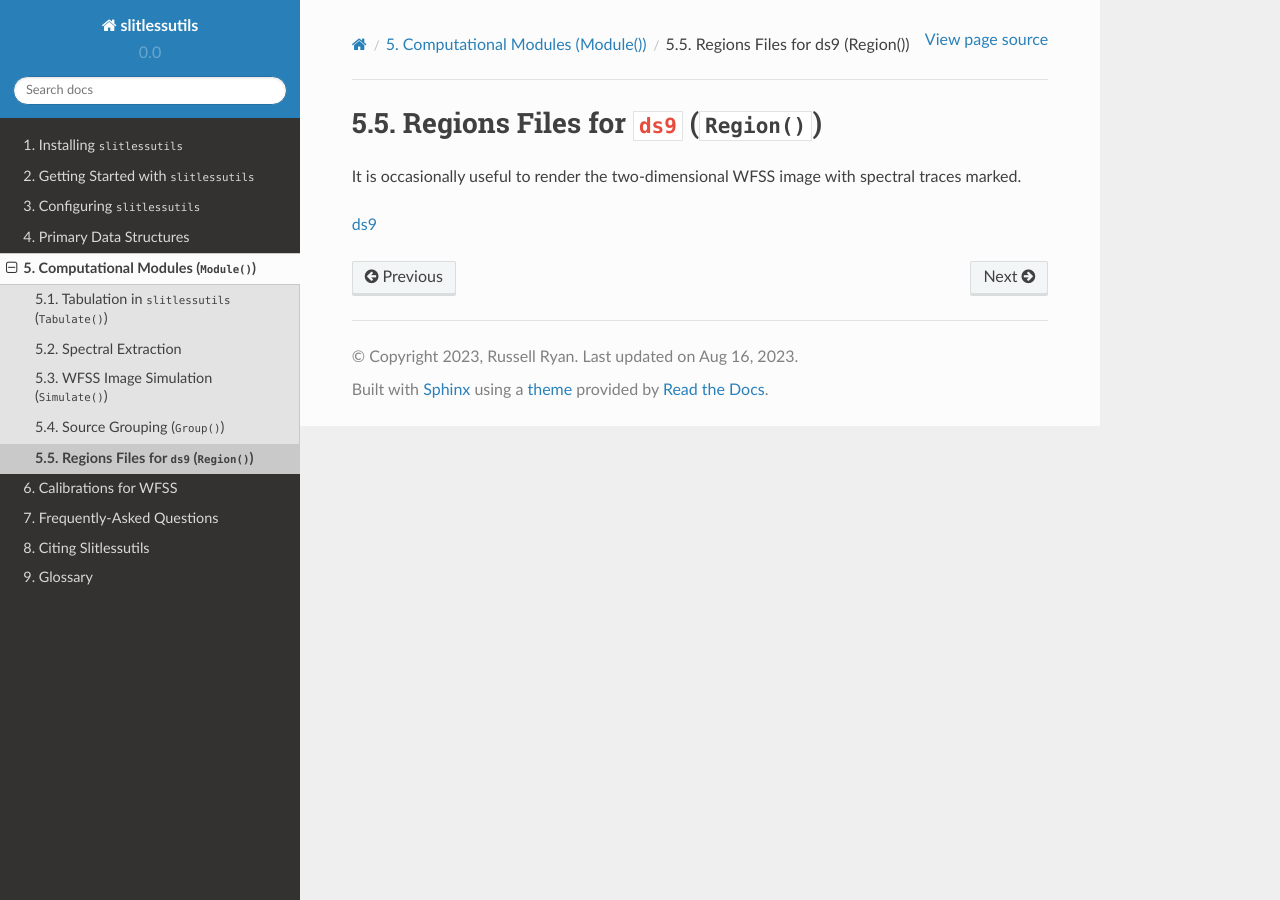
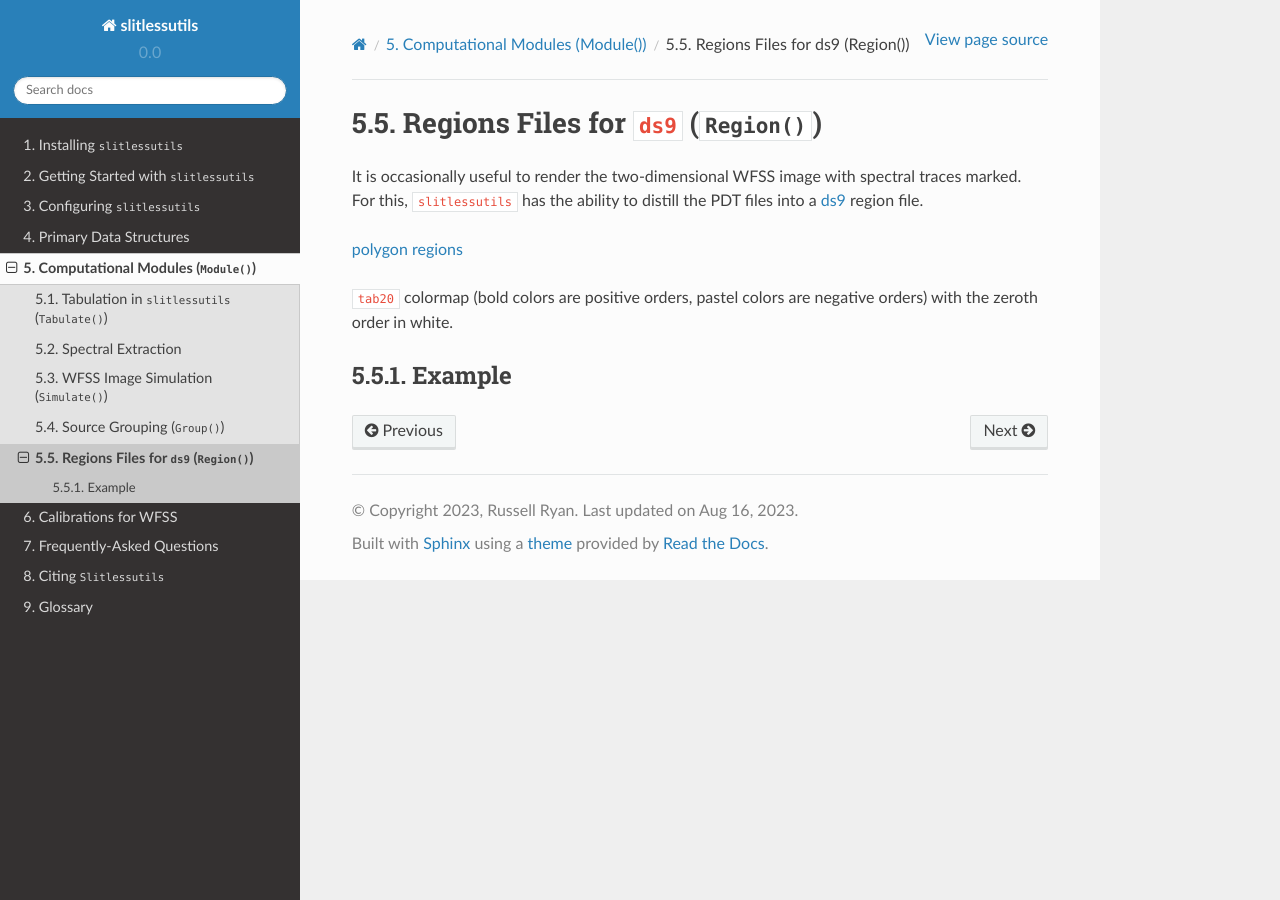
Before and after one commit to spacetelescope/slitlessutils, a Sphinx documentation site: the page built from docs/regions.rst, in a window 1280 px wide. Built offline with Sphinx 7.4.7 and the Read the Docs theme 2.0.0, drawn with Linux system fonts in a browser that asks for light colours.

```diff
--- a/docs/citation.rst
+++ b/docs/citation.rst
@@ -1,4 +1,3 @@
 .. _citation:
 
-Citing Slitlessutils
-====================
+.. include:: ../slitlessutils/CITATION.rst
--- a/docs/regions.rst
+++ b/docs/regions.rst
@@ -3,8 +3,16 @@
 Regions Files for ``ds9`` (`~slitlessutils.modules.Region()`)
 =============================================================
 
-It is occasionally useful to render the two-dimensional WFSS image with spectral traces marked.
+It is occasionally useful to render the two-dimensional WFSS image with spectral traces marked.  For this, ``slitlessutils`` has the ability to distill the PDT files into a `ds9 <https://sites.google.com/cfa.harvard.edu/saoimageds9>`_ region file.
 
 
 
-`ds9 <https://sites.google.com/cfa.harvard.edu/saoimageds9>`_
+`polygon regions <https://ds9.si.edu/doc/ref/region.html>`_
+
+
+``tab20`` colormap (bold colors are positive orders, pastel colors are negative orders) with the zeroth order in white.
+
+
+
+Example
+-------
--- /dev/null
+++ b/slitlessutils/CITATION.rst
@@ -0,0 +1,4 @@
+Citing ``Slitlessutils``
+========================
+
+If you use ``slitlessutils`` for a project that leads to a publication, whether directly or as a dependency of another package, please include the following acknowledgment:
```
